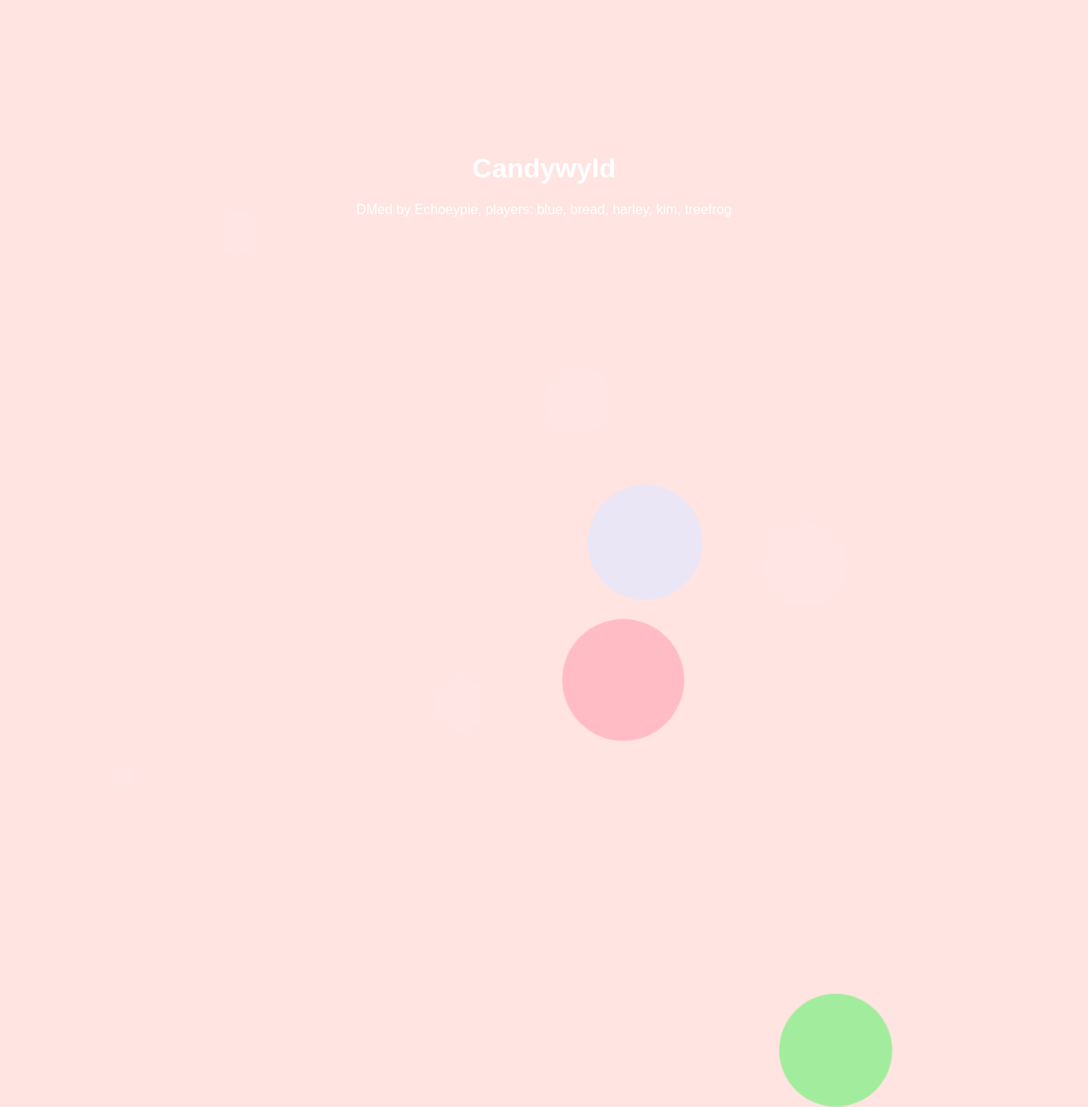
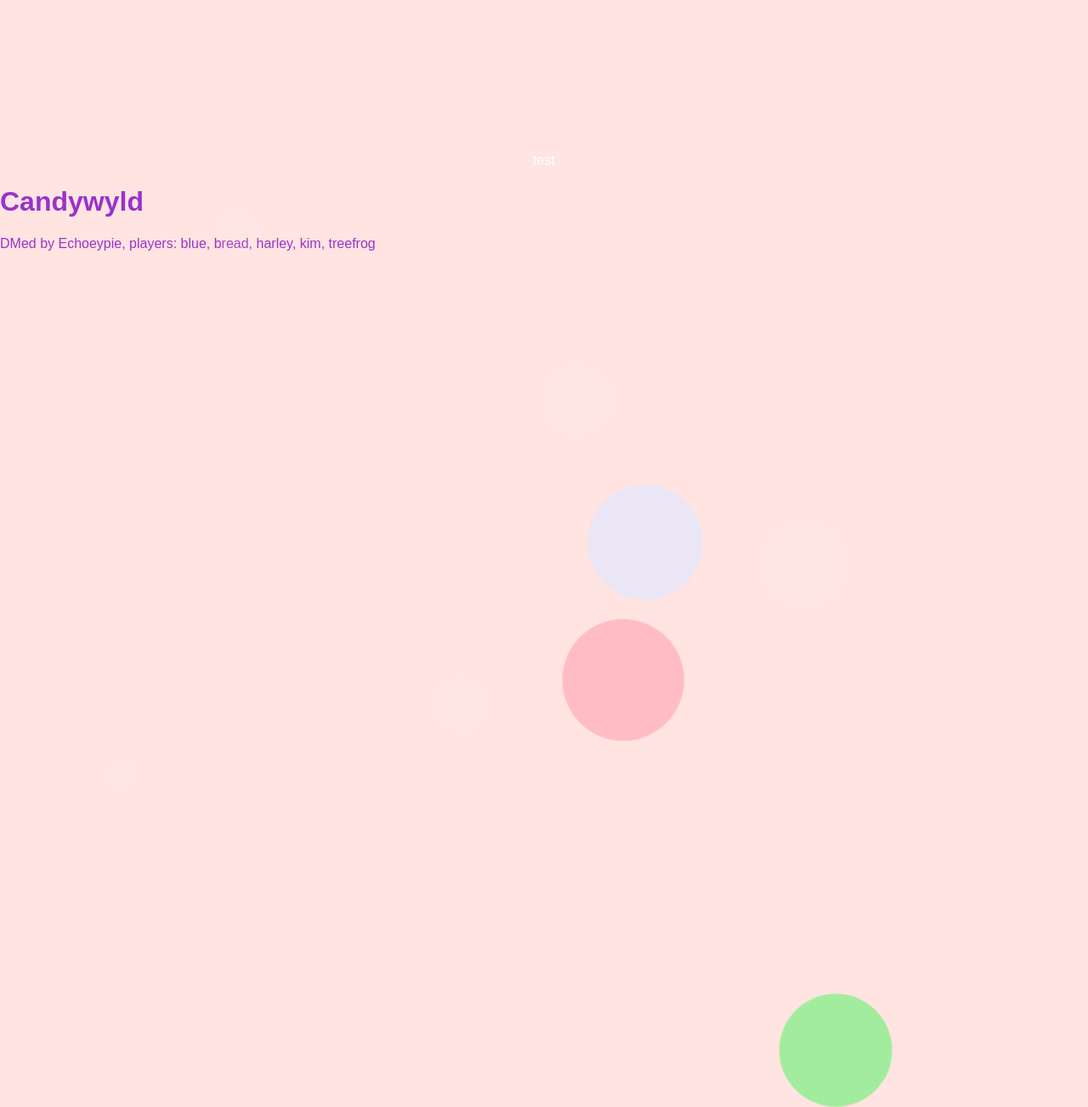
Before and after one commit to narrowtamps/narrowtamps.github.io, a Jekyll site: the page pages/candy.html, which Jekyll copies as it is, in a window 1280 px wide. Shown: the whole page at 85% size. Built offline with Jekyll 4.4.1, drawn with Linux system fonts in a browser that asks for light colours.

Commit message:
Update candy.html

```diff
--- a/pages/candy.html
+++ b/pages/candy.html
@@ -49,7 +49,7 @@
     animation: moveAndColor 10s infinite alternate forwards;
 }
 
-.circle {
+.circle2 {
     border-radius: 50%;
 }
 
@@ -84,15 +84,15 @@
     <div class="circle"></div>
     <div class="circle"></div>
 
-    <div class="shape circle s1"></div>
+    <div class="shape circle2 s1"></div>
     <div class="shape square s2"></div>
-    <div class="shape circle s3"></div>
+    <div class="shape circle2 s3"></div>
     <div class="shape square s4"></div>
-    <div class="shape circle s5"></div>
+    <div class="shape circle2 s5"></div>
 
-    <div class="content">
-        <h1>Candywyld</h1>
-        <p>DMed by Echoeypie, players: blue, bread, harley, kim, treefrog</p>
+    <div class="content">test</div><div>
+        <h1 style="color:darkorchid;">Candywyld</h1>
+        <p style="color:darkorchid;">DMed by Echoeypie, players: blue, bread, harley, kim, treefrog</p>
     </div>
 </body>
 </html>
```
